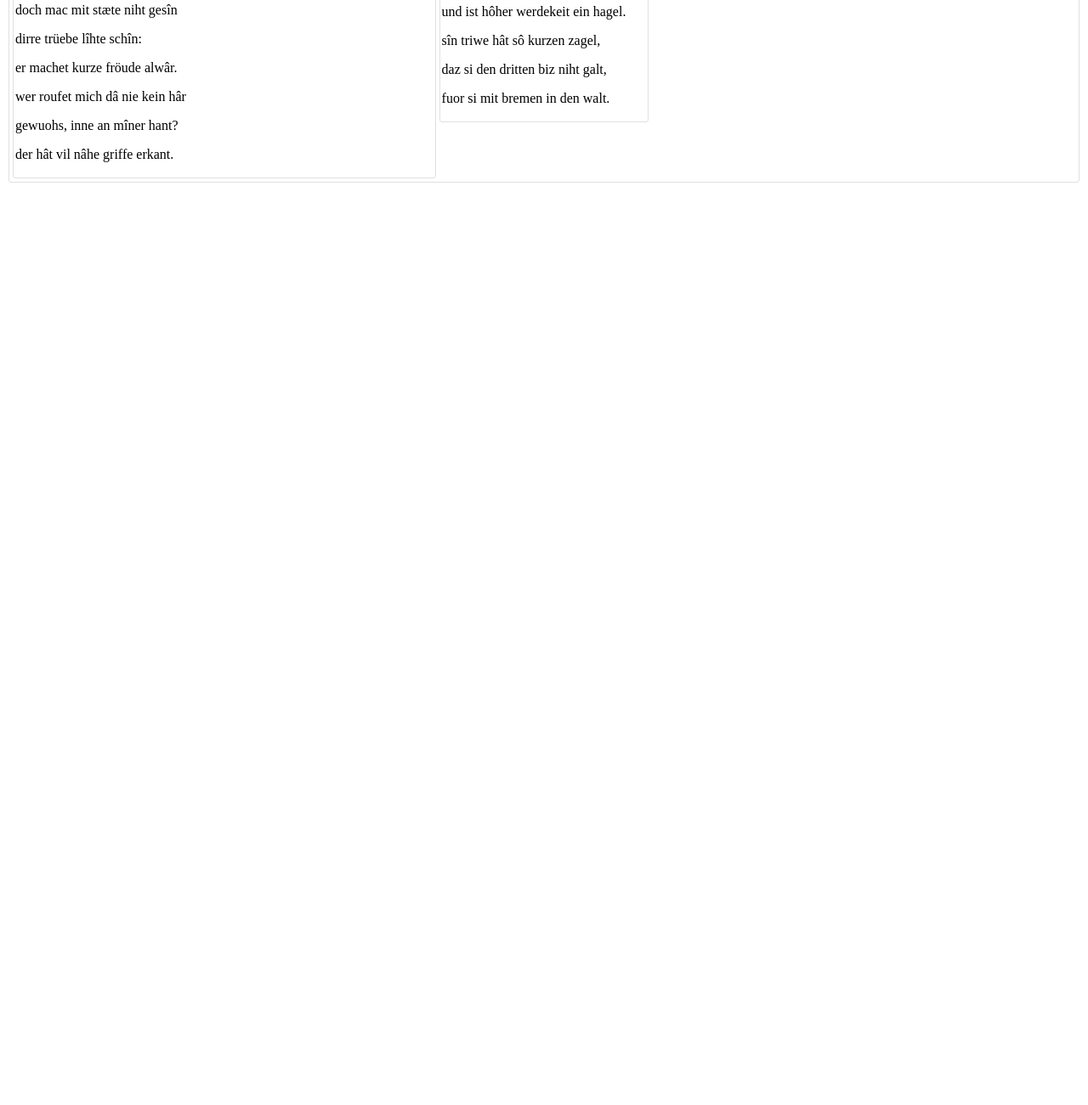
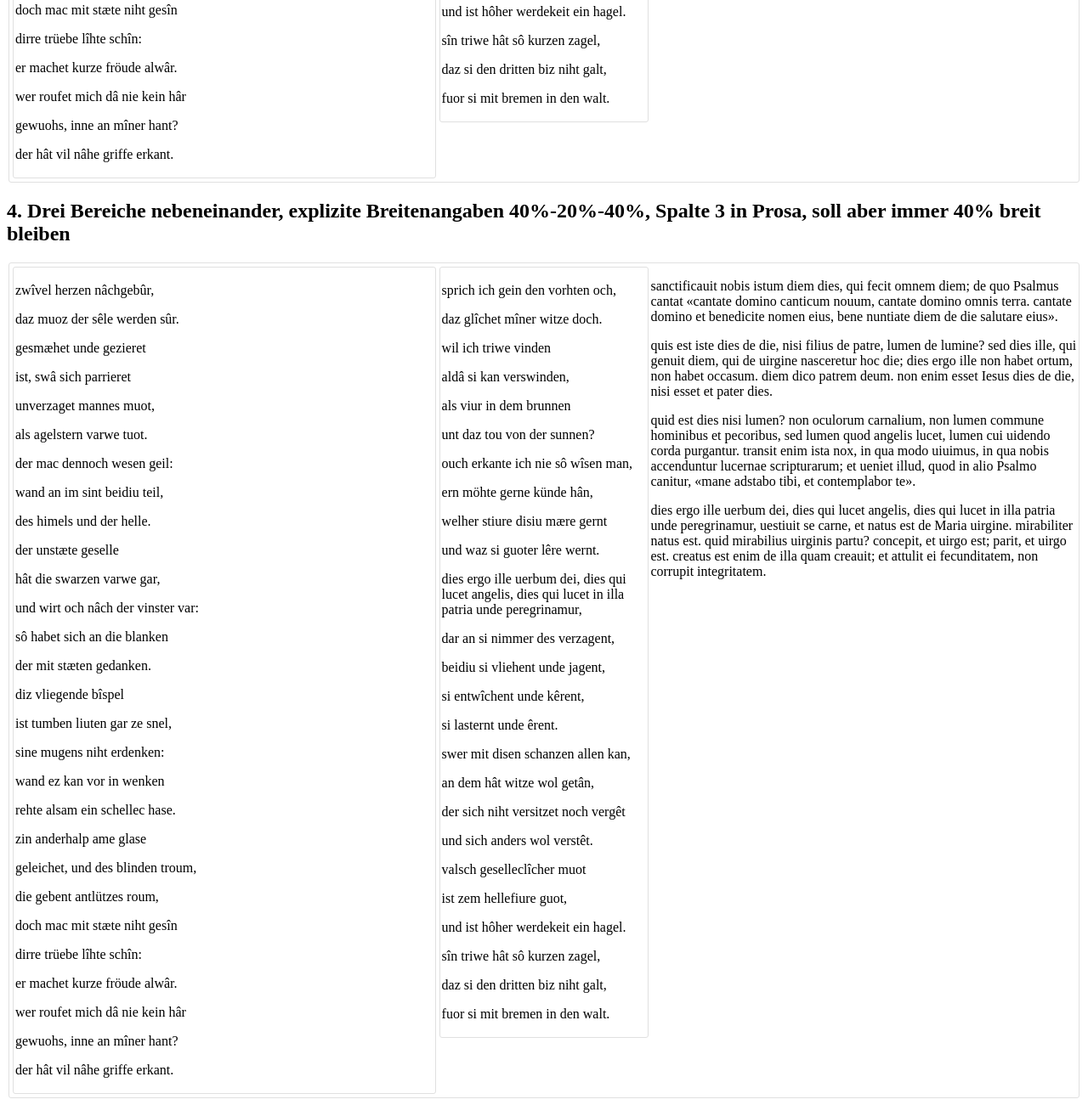
Before and after one commit to heieditions/HTML, a plain HTML site: page index.html in a window 1280 px wide. Shown: the part 3159-4460 px from the top of the page at 85% size. Before the commit the page ends 3382 px from the top, so only its background shows below. Drawn offline with Linux system fonts and the light colour scheme.

Commit message:
Fall 4 added

```diff
--- a/index.html
+++ b/index.html
@@ -278,6 +278,90 @@
         </div>
       </div>
 
+      <h2>4. Drei Bereiche nebeneinander, explizite Breitenangaben 40%-20%-40%, Spalte 3 in Prosa, soll aber immer 40% breit bleiben</h2>
+      <div class="t-surface">
+        <div class="t-zone t-zone-hor">
+          <div>
+            <div class="t-zone t-zone-hc_TextZone" style="flex-basis: 40%">
+              <div>
+                <p>zwîvel herzen nâchgebûr,</p>
+                <p>daz muoz der sêle werden sûr.</p>
+                <p>gesmæhet unde gezieret</p>
+                <p>ist, swâ sich parrieret</p>
+                <p>unverzaget mannes muot,</p>
+                <p>als agelstern varwe tuot.</p>
+                <p>der mac dennoch wesen geil:</p>
+                <p>wand an im sint beidiu teil,</p>
+                <p>des himels und der helle.</p>
+                <p>der unstæte geselle</p>
+                <p>hât die swarzen varwe gar,</p>
+                <p>und wirt och nâch der vinster var:</p>
+                <p>sô habet sich an die blanken</p>
+                <p>der mit stæten gedanken.</p>
+                <p>diz vliegende bîspel</p>
+                <p>ist tumben liuten gar ze snel,</p>
+                <p>sine mugens niht erdenken:</p>
+                <p>wand ez kan vor in wenken</p>
+                <p>rehte alsam ein schellec hase.</p>
+                <p>zin anderhalp ame glase</p>
+                <p>geleichet, und des blinden troum,</p>
+                <p>die gebent antlützes roum,</p>
+                <p>doch mac mit stæte niht gesîn</p>
+                <p>dirre trüebe lîhte schîn:</p>
+                <p>er machet kurze fröude alwâr.</p>
+                <p>wer roufet mich dâ nie kein hâr</p>
+                <p>gewuohs, inne an mîner hant?</p>
+                <p>der hât vil nâhe griffe erkant.</p>
+              </div>
+
+            </div>
+            <div class="t-zone t-zone-hc_TextZone" style="flex-basis: 20%" >
+              <div>
+                <p>sprich ich gein den vorhten och,</p>
+                <p>daz glîchet mîner witze doch.</p>
+                <p>wil ich triwe vinden</p>
+                <p>aldâ si kan verswinden,</p>
+                <p>als viur in dem brunnen</p>
+                <p>unt daz tou von der sunnen?</p>
+                <p>ouch erkante ich nie sô wîsen man,</p>
+                <p>ern möhte gerne künde hân,</p>
+                <p>welher stiure disiu mære gernt</p>
+                <p>und waz si guoter lêre wernt.</p>
+                <p>dies ergo ille uerbum dei, dies qui lucet angelis, dies qui lucet in illa patria unde peregrinamur,</p>
+                <p>dar an si nimmer des verzagent,</p>
+                <p>beidiu si vliehent unde jagent,</p>
+                <p>si entwîchent unde kêrent,</p>
+                <p>si lasternt unde êrent.</p>
+                <p>swer mit disen schanzen allen kan,</p>
+                <p>an dem hât witze wol getân,</p>
+                <p>der sich niht versitzet noch vergêt</p>
+                <p>und sich anders wol verstêt.</p>
+                <p>valsch geselleclîcher muot</p>
+                <p>ist zem hellefiure guot,</p>
+                <p>und ist hôher werdekeit ein hagel.</p>
+                <p>sîn triwe hât sô kurzen zagel,</p>
+                <p>daz si den dritten biz niht galt,</p>
+                <p>fuor si mit bremen in den walt.</p>
+              </div>
+            </div>
+            <div class="t-box t-zone-hc_TextZone" style="flex-basis: 40%">
+              <div>
+                <p>sanctificauit nobis istum diem dies, qui fecit omnem diem; de quo Psalmus cantat «cantate domino canticum nouum, cantate domino omnis terra. cantate domino et benedicite nomen eius, bene nuntiate diem de die salutare eius».</p>
+                <p>quis est iste dies de die, nisi filius de patre, lumen de lumine? sed dies ille, qui genuit diem, qui de uirgine nasceretur hoc die; dies ergo ille non habet ortum, non
+                habet occasum. diem dico patrem deum. non enim esset Iesus dies de die, nisi esset et pater dies.</p>
+                <p>
+                  quid est dies nisi lumen? non oculorum carnalium, non lumen commune hominibus et pecoribus, sed lumen quod angelis lucet, lumen cui uidendo corda purgantur. transit enim ista nox, in qua modo uiuimus, in qua nobis accenduntur lucernae scripturarum; et ueniet illud, quod in alio Psalmo canitur, «mane adstabo tibi, et contemplabor te».
+                </p>
+                <p>
+                  dies ergo ille uerbum dei, dies qui lucet angelis, dies qui lucet in illa patria unde peregrinamur, uestiuit se carne, et natus est de Maria uirgine. mirabiliter natus est. quid mirabilius uirginis partu? concepit, et uirgo est; parit, et uirgo est. creatus est enim de illa quam creauit; et attulit ei fecunditatem, non corrupit integritatem.
+                </p>
+
+              </div>
+            </div>
+          </div>
+        </div>
+      </div>
+
 
      </main>
    </body>
--- a/test.css
+++ b/test.css
@@ -1,6 +1,8 @@
 .t-zone {
     flex: auto;
 }
+
+
 
 .t-zone>div {
     border: 1px solid #e0e0e0;
```
